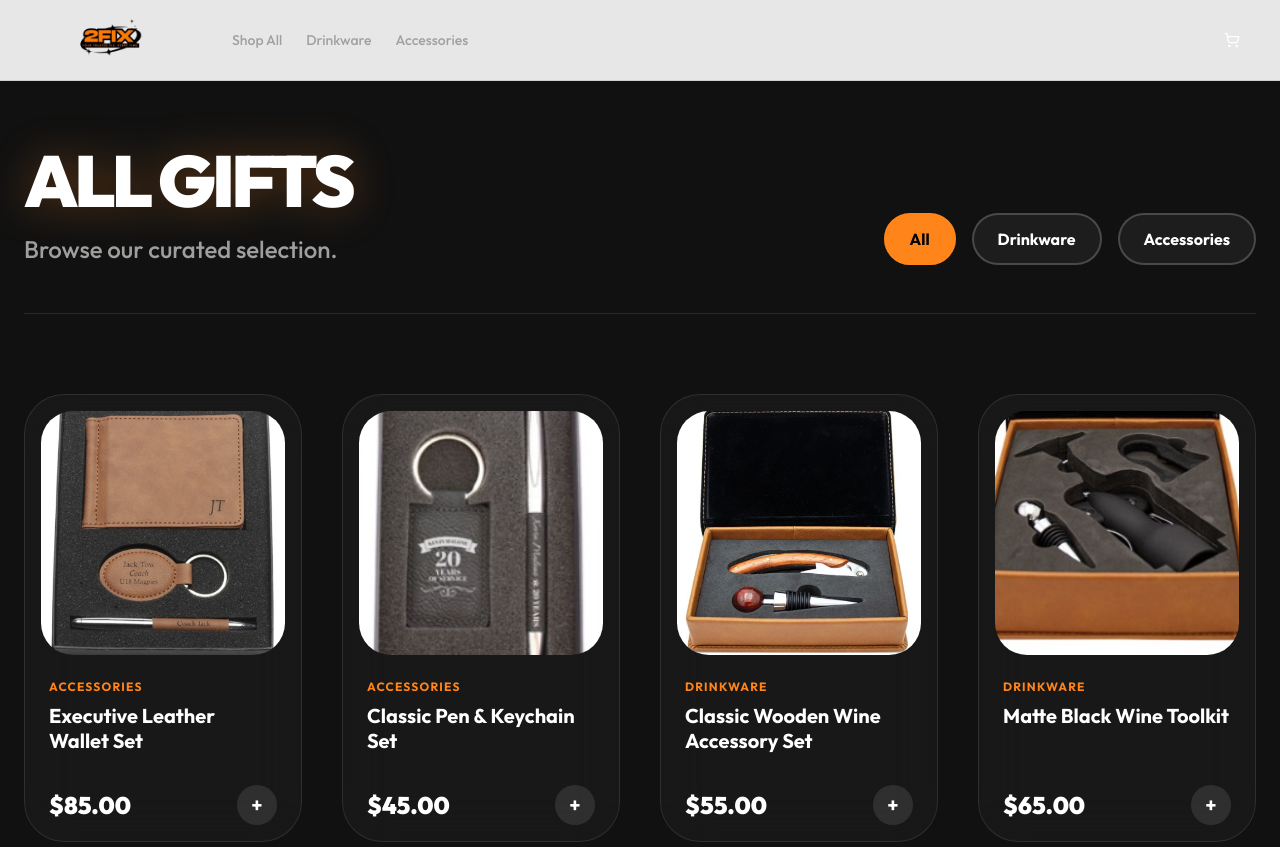
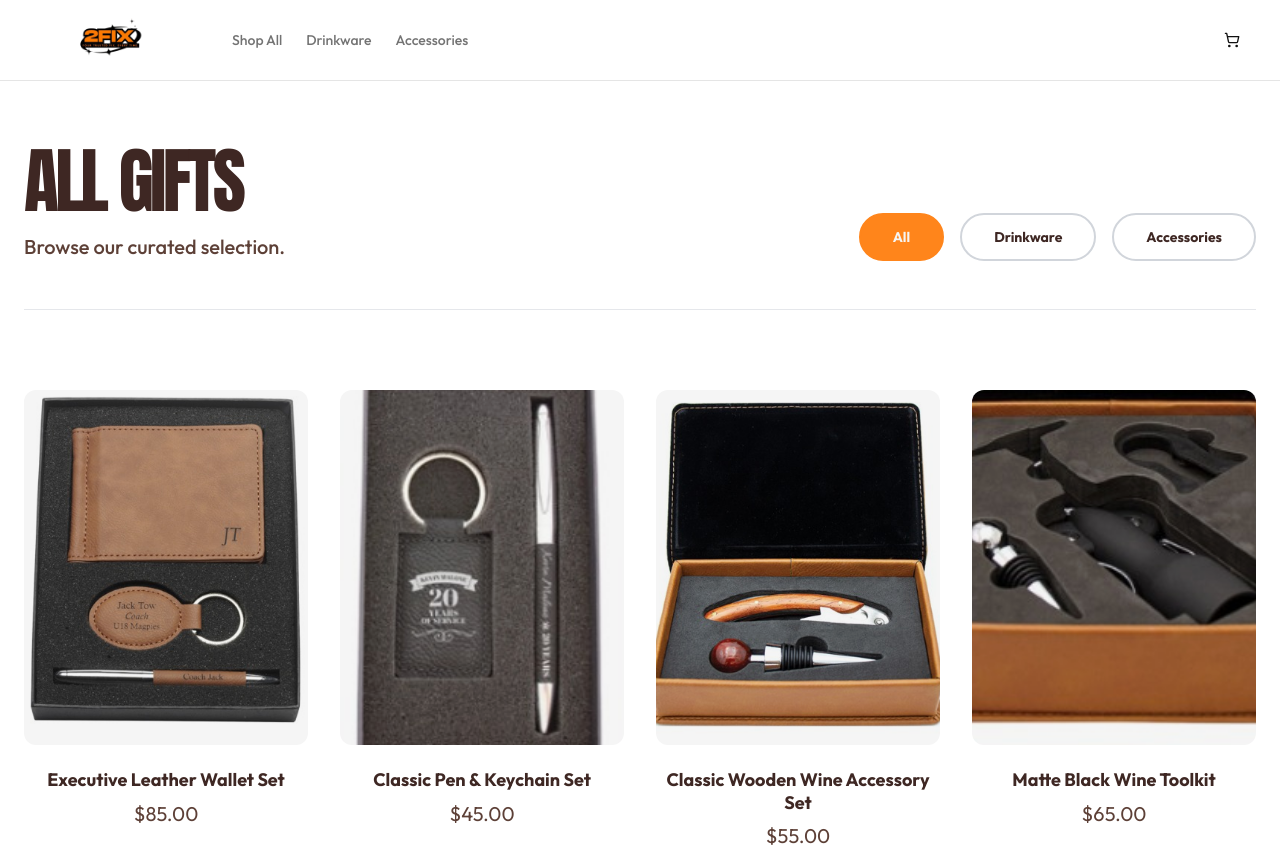
Before and after one commit to omsenpaiii/2fix, a Next.js app: page /shop in a window 1280 px wide. Shown: the top 847 px of the page. Built offline with nearby package versions, Linux system fonts and the light colour scheme.

Commit message:
feat: implement a light theme and refresh UI styles across pages.

```diff
--- a/src/app/layout.tsx
+++ b/src/app/layout.tsx
@@ -17,8 +17,8 @@ export default function RootLayout({
   children: React.ReactNode;
 }>) {
   return (
-    <html lang="en" className="scrollbar-smooth dark">
-      <body className={`${font.className} min-h-screen flex flex-col bg-brand-black text-white`}>
+    <html lang="en" className="scrollbar-smooth">
+      <body className={`${font.className} min-h-screen flex flex-col bg-white text-brand-black`}>
         <Navbar />
         <main className="flex-1">
           {children}
--- a/src/app/page.tsx
+++ b/src/app/page.tsx
@@ -111,10 +111,18 @@ export default function Home() {
           <div className="grid grid-cols-1 md:grid-cols-12 gap-12 lg:gap-8 mb-20">
             {/* Logo area */}
             <div className="md:col-span-3">
-              <h2 className="text-5xl font-black tracking-tighter text-[#3e2723] mb-2 leading-none" style={{ fontFamily: "Impact, sans-serif" }}>
-                2Fix
-              </h2>
-              <p className="text-base font-medium text-[#5d4037]">Your Trusted Fix<br/>Every Time.</p>
+              <Link href="/">
+                <div className="relative h-20 w-36 mb-6">
+                  <Image
+                    src="/logo.png"
+                    alt="2Fix Logo"
+                    fill
+                    style={{ objectFit: 'contain', objectPosition: 'left' }}
+                  />
+                </div>
+              </Link>
+              <p className="text-xl font-bold text-[#5d4037]">Your Trusted Fix</p>
+              <p className="text-xl font-bold text-[#5d4037]">Every Time.</p>
             </div>
 
             {/* Links Columns */}
--- a/src/app/shop/page.tsx
+++ b/src/app/shop/page.tsx
@@ -13,70 +13,57 @@ export default function ShopPage({
     : PRODUCTS;
 
   return (
-    <div className="min-h-screen bg-brand-black text-white selection:bg-brand-orange pt-16 pb-32 relative overflow-hidden">
-      {/* Background glow */}
-      <div className="absolute top-0 right-1/4 w-[500px] h-[500px] bg-brand-orange/20 rounded-full blur-[150px] -z-10 mix-blend-screen pointer-events-none" />
-
-      <div className="container mx-auto px-6 max-w-7xl">
-        <div className="flex flex-col md:flex-row md:items-end justify-between mb-20 gap-6 border-b border-white/10 pb-12">
+    <div className="min-h-screen bg-white text-brand-black selection:bg-brand-orange pt-16 pb-32 relative overflow-hidden">
+      <div className="container mx-auto px-6 max-w-[1400px]">
+        <div className="flex flex-col md:flex-row md:items-end justify-between gap-6 border-b border-gray-200 pb-12 mb-20">
           <div className="space-y-4">
-            <h1 className="text-5xl md:text-7xl font-black tracking-tighter uppercase drop-shadow-[0_0_20px_rgba(255,133,27,0.3)]">
+            <h1 className="text-5xl md:text-7xl font-black tracking-tighter uppercase text-[#3e2723]" style={{ fontFamily: "Impact, sans-serif" }}>
               {categoryFilter ? `${categoryFilter} Gifts` : "All Gifts"}
             </h1>
-            <p className="text-2xl text-white/60 font-medium">
+            <p className="text-xl text-[#5d4037] font-medium">
               Browse our curated selection.
             </p>
           </div>
-          <div className="flex gap-4">
-            <Link href="/shop" className={`px-6 py-3 rounded-full font-bold border-2 transition-all ${!categoryFilter ? "border-brand-orange bg-brand-orange text-black" : "border-white/20 bg-white/5 text-white hover:bg-white/10"}`}>
+          <div className="flex flex-wrap gap-4">
+            <Link href="/shop" className={`px-8 py-3 rounded-full text-sm font-bold border-2 transition-all ${!categoryFilter ? "border-brand-orange bg-brand-orange text-[#F6F5F3]" : "border-gray-300 bg-transparent text-[#3e2723] hover:border-[#3e2723]"}`}>
               All
             </Link>
-            <Link href="/shop?category=drinkware" className={`px-6 py-3 rounded-full font-bold border-2 transition-all ${categoryFilter === 'drinkware' ? "border-brand-orange bg-brand-orange text-black" : "border-white/20 bg-white/5 text-white hover:bg-white/10"}`}>
+            <Link href="/shop?category=drinkware" className={`px-8 py-3 rounded-full text-sm font-bold border-2 transition-all ${categoryFilter === 'drinkware' ? "border-brand-orange bg-brand-orange text-[#F6F5F3]" : "border-gray-300 bg-transparent text-[#3e2723] hover:border-[#3e2723]"}`}>
               Drinkware
             </Link>
-            <Link href="/shop?category=accessories" className={`px-6 py-3 rounded-full font-bold border-2 transition-all ${categoryFilter === 'accessories' ? "border-brand-orange bg-brand-orange text-black" : "border-white/20 bg-white/5 text-white hover:bg-white/10"}`}>
+            <Link href="/shop?category=accessories" className={`px-8 py-3 rounded-full text-sm font-bold border-2 transition-all ${categoryFilter === 'accessories' ? "border-brand-orange bg-brand-orange text-[#F6F5F3]" : "border-gray-300 bg-transparent text-[#3e2723] hover:border-[#3e2723]"}`}>
               Accessories
             </Link>
           </div>
         </div>
 
         {displayedProducts.length > 0 ? (
-          <div className="grid grid-cols-1 sm:grid-cols-2 lg:grid-cols-3 xl:grid-cols-4 gap-10">
+          <div className="grid grid-cols-1 sm:grid-cols-2 lg:grid-cols-3 xl:grid-cols-4 gap-x-8 gap-y-16">
             {displayedProducts.map((product) => (
-              <Link href={`/product/${product.id}`} key={product.id} className="group flex flex-col h-full bg-white/[0.03] hover:bg-white/10 border border-white/10 rounded-[2.5rem] p-4 transition-all duration-300 hover:scale-105 hover:shadow-[0_0_40px_rgba(255,133,27,0.15)] backdrop-blur-xl">
-                <div className="relative aspect-square overflow-hidden rounded-[2rem] bg-black/60 mb-6">
+              <Link href={`/product/${product.id}`} key={product.id} className="group flex flex-col items-center text-center">
+                <div className="relative w-full aspect-[4/5] overflow-hidden bg-[#F5F5F5] mb-6 rounded-xl">
                   <Image
                     src={product.image}
                     alt={product.name}
                     fill
-                    className="object-cover transition-transform duration-700 group-hover:scale-110"
+                    className="object-cover mix-blend-multiply transition-transform duration-700 group-hover:scale-105"
                     sizes="(max-w-768px) 100vw, (max-w-1200px) 50vw, 25vw"
                   />
-                  <div className="absolute inset-0 bg-gradient-to-t from-black/60 to-transparent opacity-0 group-hover:opacity-100 transition-opacity duration-300 pointer-events-none" />
+                  {/* Subtle overlay */}
+                  <div className="absolute inset-0 bg-black/0 group-hover:bg-black/5 transition-colors duration-300 rounded-xl" />
                 </div>
-                <div className="flex-1 flex flex-col justify-between px-2">
-                  <div>
-                    <span className="text-xs font-bold tracking-widest text-brand-orange uppercase mb-2 block">
-                      {product.category}
-                    </span>
-                    <h3 className="font-bold text-xl leading-tight mb-2 group-hover:text-brand-orange transition-colors">
-                      {product.name}
-                    </h3>
-                  </div>
-                  <div className="flex items-center justify-between mt-6">
-                    <p className="text-2xl font-black">${product.price.toFixed(2)}</p>
-                    <div className="h-10 w-10 rounded-full bg-white/10 flex items-center justify-center group-hover:bg-brand-orange group-hover:text-black transition-colors">
-                      <span className="font-bold text-xl">+</span>
-                    </div>
-                  </div>
-                </div>
+
+                <h3 className="font-bold text-lg leading-tight mb-2 text-[#3e2723] group-hover:text-brand-orange transition-colors">
+                  {product.name}
+                </h3>
+                <p className="text-xl font-normal text-[#5d4037]">${product.price.toFixed(2)}</p>
               </Link>
             ))}
           </div>
         ) : (
-          <div className="py-32 text-center">
+          <div className="py-32 text-center text-[#3e2723]">
             <h2 className="text-3xl font-bold mb-6">Nothing found in this drop.</h2>
-            <Link href="/shop" className="text-brand-orange text-xl font-bold border-b-2 border-brand-orange hover:text-white transition-colors">
+            <Link href="/shop" className="text-brand-orange text-xl font-bold border-b-2 border-brand-orange hover:text-[#5d4037] transition-colors">
               Reset Filters
             </Link>
           </div>
```
Also changed, not shown: src/app/product/[id]/page.tsx (+16 -19 lines).
